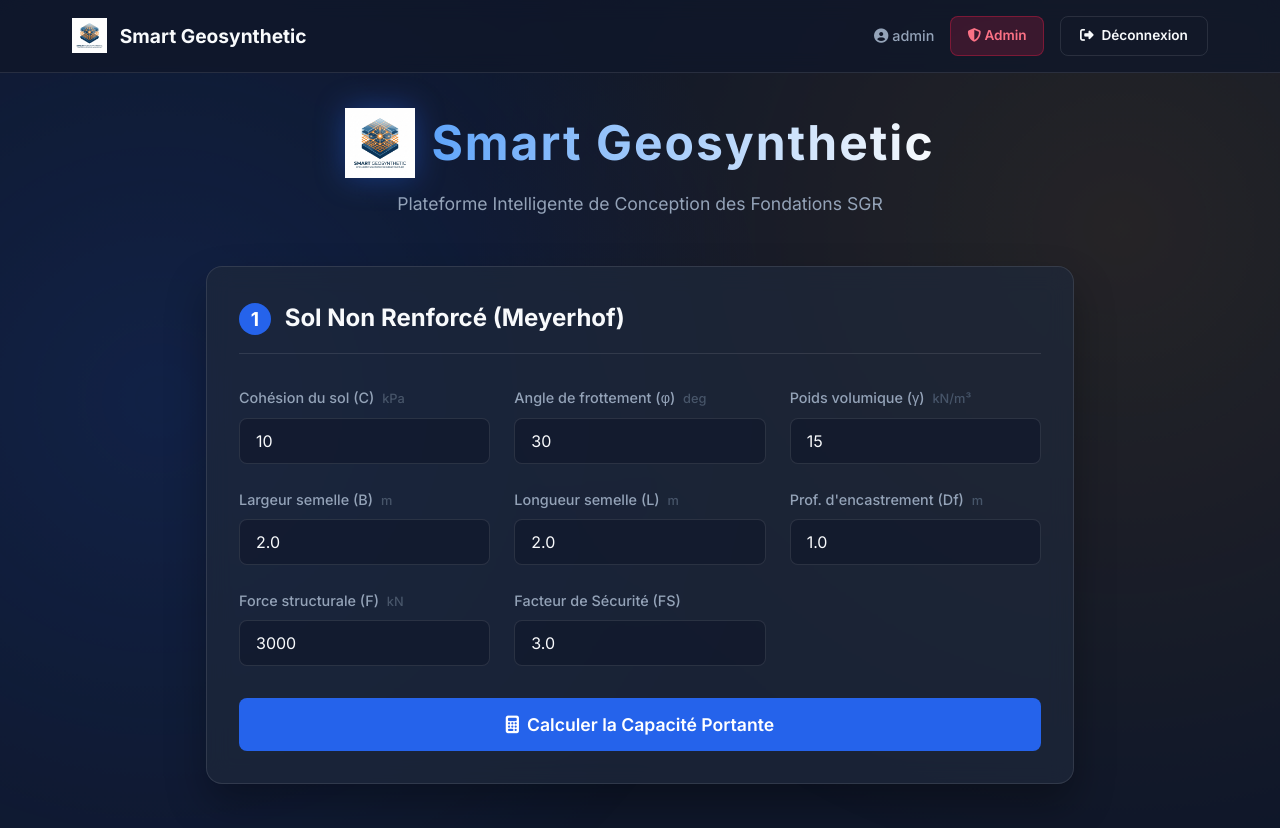
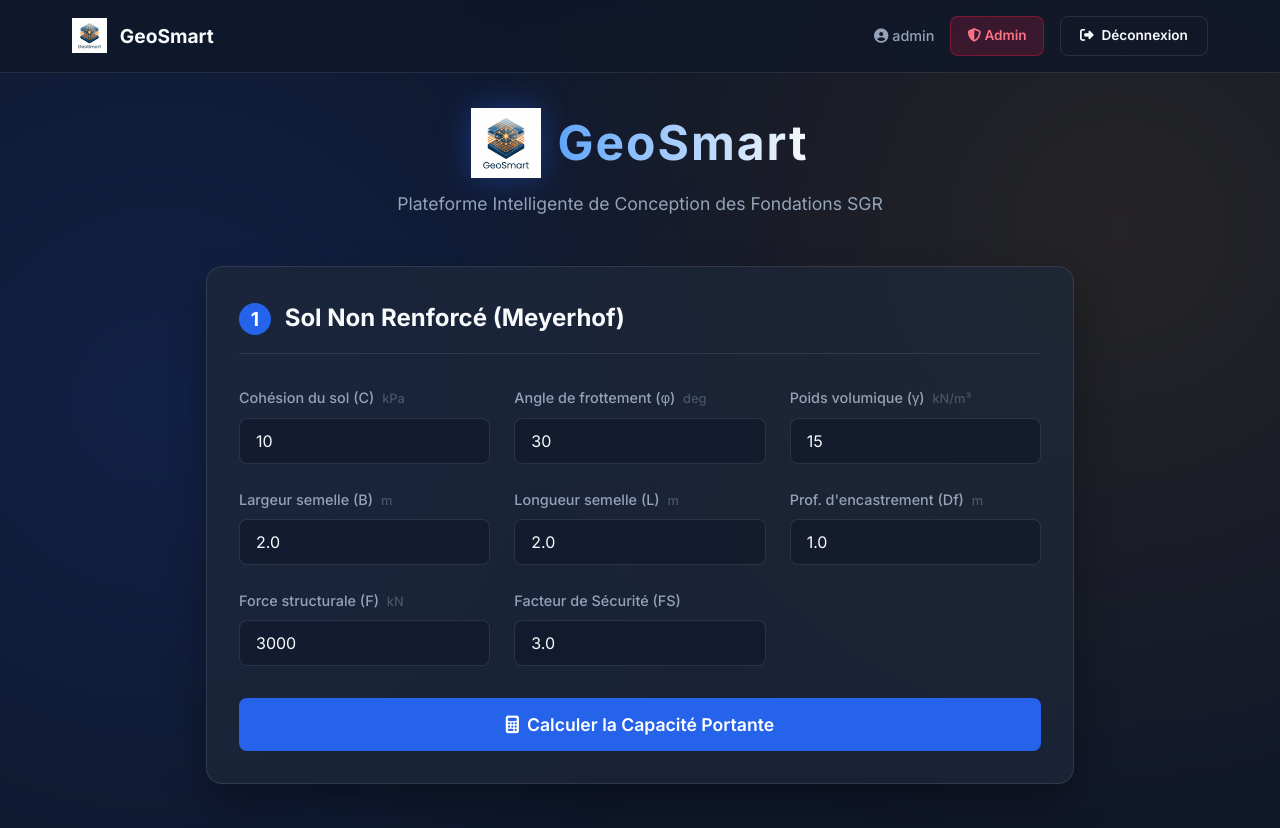
Before and after one commit to ahmedlouhidi/GeoSmart-App, a Flask app: page / in a window 1280 px wide. Shown: the top 828 px of the page. Run offline with Flask 3, Linux system fonts and the light colour scheme; a user stored in the database is signed in.

Commit message:
Add files via upload

```diff
--- a/templates/admin.html
+++ b/templates/admin.html
@@ -3,7 +3,7 @@
 <head>
     <meta charset="UTF-8">
     <meta name="viewport" content="width=device-width, initial-scale=1.0">
-    <title>Smart Geosynthetic - Administration</title>
+    <title>GeoSmart - Administration</title>
     <link rel="stylesheet" href="{{ url_for('static', filename='style.css') }}">
     <link href="https://fonts.googleapis.com/css2?family=Inter:wght@300;400;500;600;700&display=swap" rel="stylesheet">
     <link rel="stylesheet" href="https://cdnjs.cloudflare.com/ajax/libs/font-awesome/6.4.0/css/all.min.css">
@@ -15,7 +15,7 @@
         <div class="nav-content">
             <div class="nav-logo">
                 <img src="{{ url_for('static', filename='logo.png') }}" alt="Logo" class="nav-logo-img">
-                <span class="nav-brand">Smart Geosynthetic</span>
+                <span class="nav-brand">GeoSmart</span>
             </div>
             <div class="nav-auth">
                 <a href="/" class="btn-login"><i class="fa-solid fa-house"></i> Accueil</a>
--- a/templates/auth.html
+++ b/templates/auth.html
@@ -3,7 +3,7 @@
 <head>
     <meta charset="UTF-8">
     <meta name="viewport" content="width=device-width, initial-scale=1.0">
-    <title>Smart Geosynthetic - Connexion</title>
+    <title>GeoSmart - Connexion</title>
     <link rel="stylesheet" href="{{ url_for('static', filename='style.css') }}">
     <link href="https://fonts.googleapis.com/css2?family=Inter:wght@300;400;500;600;700&display=swap" rel="stylesheet">
     <link rel="stylesheet" href="https://cdnjs.cloudflare.com/ajax/libs/font-awesome/6.4.0/css/all.min.css">
@@ -15,7 +15,7 @@
         <div class="login-card">
             <div class="logo-area">
                 <img src="{{ url_for('static', filename='logo.png') }}" class="main-logo" alt="Logo">
-                <h2>Smart Geosynthetic</h2>
+                <h2>GeoSmart</h2>
             </div>
             <p class="subtitle text-center">Plateforme Intelligente de Conception des Fondations SGR</p>
 
--- a/templates/index.html
+++ b/templates/index.html
@@ -3,7 +3,7 @@
 <head>
     <meta charset="UTF-8">
     <meta name="viewport" content="width=device-width, initial-scale=1.0">
-    <title>Smart Geosynthetic - Conception des Fondations</title>
+    <title>GeoSmart - Conception des Fondations</title>
     <link rel="stylesheet" href="{{ url_for('static', filename='style.css') }}">
     <link href="https://fonts.googleapis.com/css2?family=Inter:wght@300;400;500;600;700&display=swap" rel="stylesheet">
     <link rel="stylesheet" href="https://cdnjs.cloudflare.com/ajax/libs/font-awesome/6.4.0/css/all.min.css">
@@ -15,7 +15,7 @@
         <div class="nav-content">
             <div class="nav-logo">
                 <img src="{{ url_for('static', filename='logo.png') }}" alt="Logo" class="nav-logo-img">
-                <span class="nav-brand">Smart Geosynthetic</span>
+                <span class="nav-brand">GeoSmart</span>
             </div>
             <div class="nav-auth">
                 <span class="nav-user"><i class="fa-solid fa-user-circle"></i> {{ current_user.username }}</span>
@@ -30,8 +30,8 @@
     <div class="container">
         <header>
             <div class="logo-area">
-                <img src="{{ url_for('static', filename='logo.png') }}" class="main-logo" alt="Logo Smart Geosynthetic">
-                <h1>Smart Geosynthetic</h1>
+                <img src="{{ url_for('static', filename='logo.png') }}" class="main-logo" alt="Logo GeoSmart">
+                <h1>GeoSmart</h1>
             </div>
             <p class="subtitle">Plateforme Intelligente de Conception des Fondations SGR</p>
         </header>
```
Also changed, not shown: static/logo.png.
